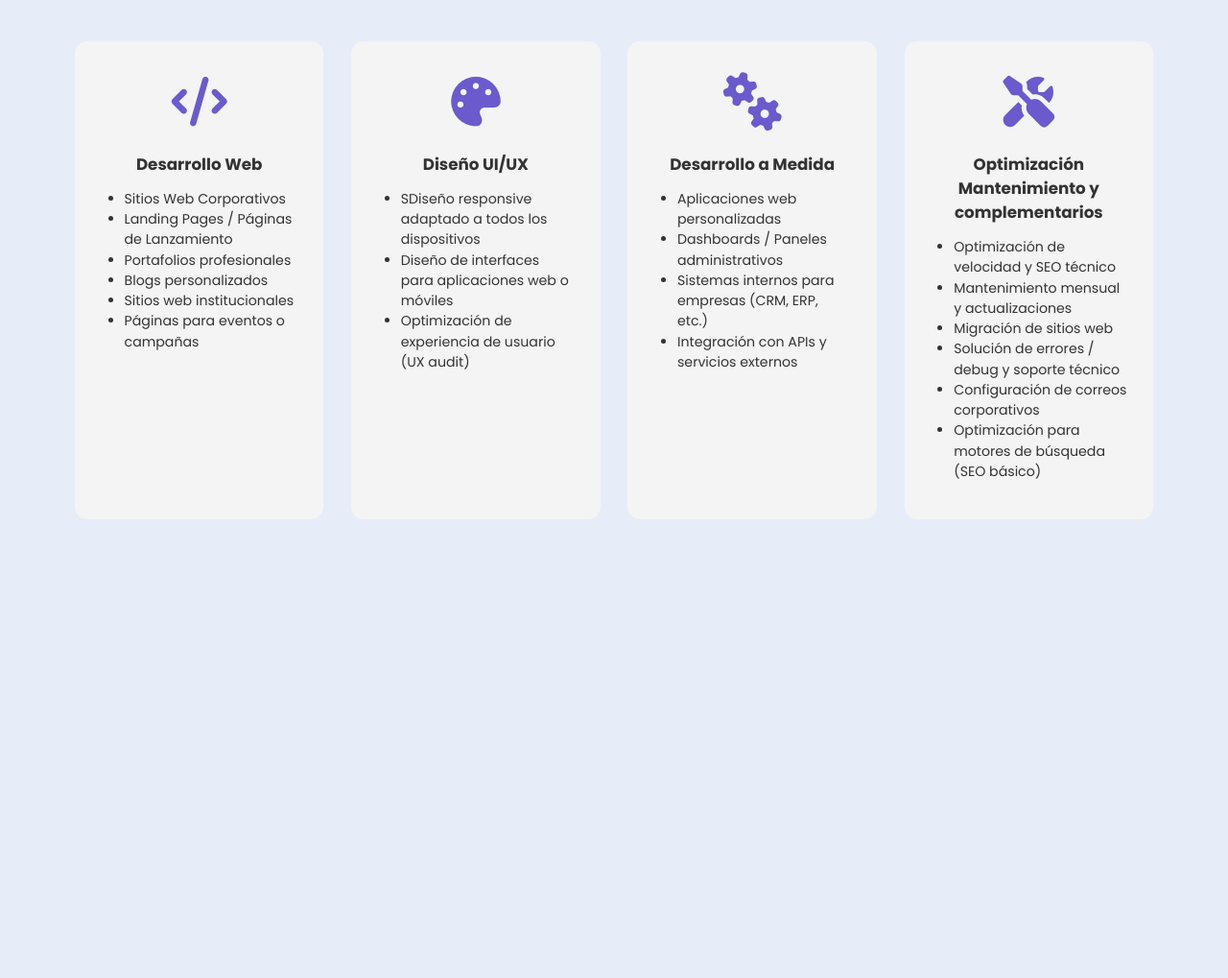
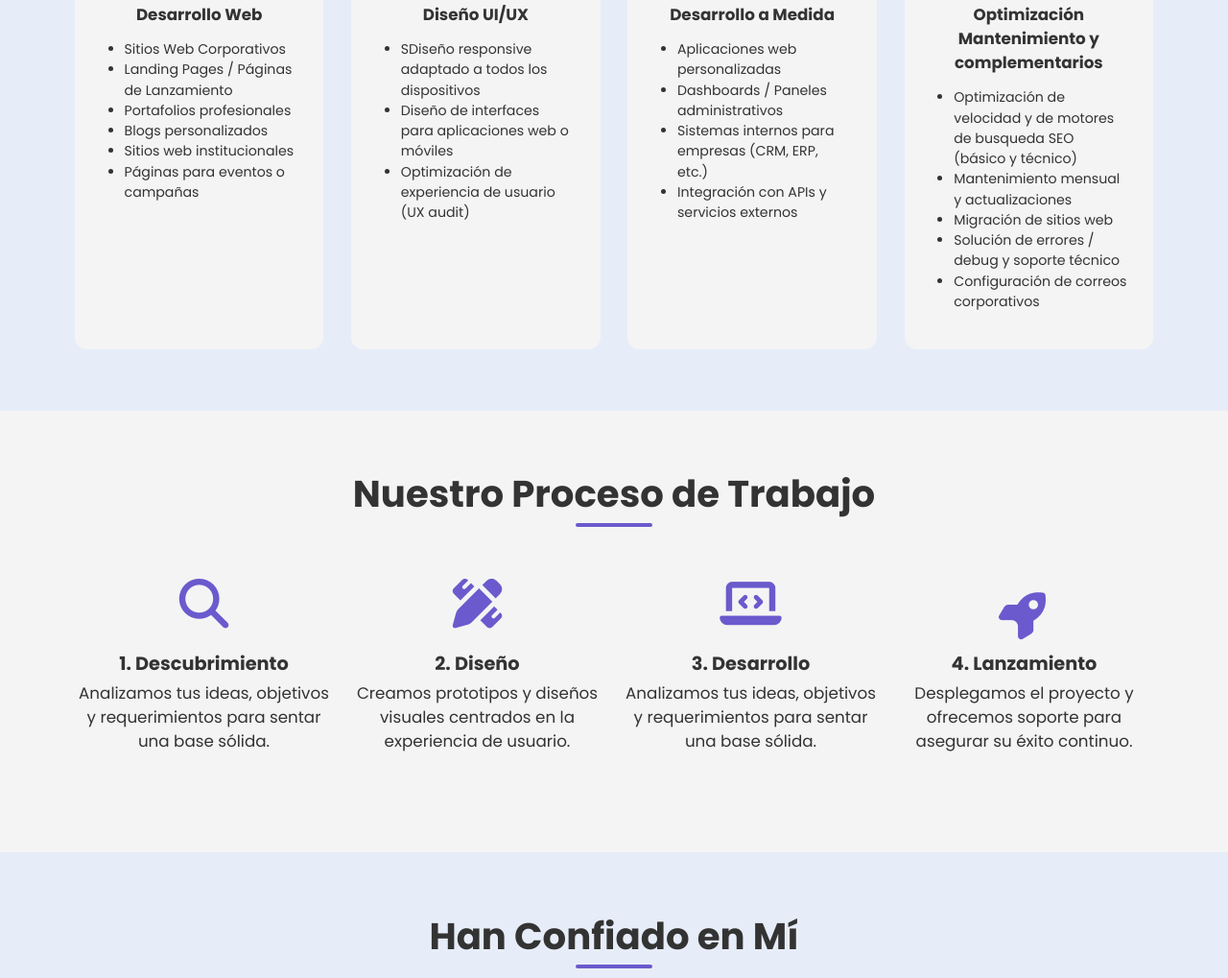
Before and after one commit to JCmontero22/PAGINA_FREELANCER, a plain HTML site: page index.html in a window 1280 px wide. Shown: the part 1781-2800 px from the top of the page at 96% size. Before the commit the page ends 2386 px from the top, so only its background shows below. Drawn offline with nearby package versions, Linux system fonts and the light colour scheme; some packages are replaced by stand-ins of ours; a script that the page names is missing.

Commit message:
actualizacion

```diff
--- a/assets/css/style.css
+++ b/assets/css/style.css
@@ -261,3 +261,20 @@ p{
 .servicios-card-body{
     font-size: 1.1rem;
 }
+
+/*************** PROCESO ***************/
+.content-proceso{
+    background-color: var(--light-color);
+    padding: 5rem 0;
+}
+
+.iconProceso{
+    font-size: 4rem;
+    color: var(--primary-color);
+    margin-bottom: 2rem;
+}
+
+/*************** OPINIONES ***************/
+.content-opiniones{
+    padding: 5rem 0;
+}
--- a/index.html
+++ b/index.html
@@ -52,7 +52,7 @@
                         <li class="nav-item"><a href="#inicio" class="nav-link active">Inicio</a></li>
                         <li class="nav-item"><a href="#sobre-nosotros" class="nav-link">Sobre nosotros</a></li>
                         <li class="nav-item"><a href="#servicios" class="nav-link">Servicios</a></li>
-                        <li class="nav-item"><a href="#portafolio" class="nav-link">Portafolio</a></li>
+                        <!-- <li class="nav-item"><a href="#portafolio" class="nav-link">Portafolio</a></li> -->
                         <li class="nav-item"><a href="#proceso" class="nav-link">Proceso</a></li>
                         <li class="nav-item"><a href="#opiniones" class="nav-link">Opiniones</a></li>
                         <li class="nav-item"><a href="#contacto" class="nav-link">Contacto</a></li>
@@ -96,7 +96,7 @@
                                 </div>
                             </div>
 
-                            <div class="row mt-3">
+                            <!-- <div class="row mt-3">
                                 <div class="col-md-12">
                                     <h4>Habilidades:</h4>
                                     <span class="skill-tag">HTML5 & CSS3</span>
@@ -106,7 +106,7 @@
                                     <span class="skill-tag">MySQL</span>
                                     <span class="skill-tag">Diseño UI/UX</span>
                                 </div>
-                            </div>
+                            </div> -->
                         </div>
                     </div>
                 </div>
@@ -162,18 +162,77 @@
                         <div class="serivicios-card-title">Optimización Mantenimiento y complementarios</div>
                         <div class="servicios-card-body">
                             <ul>
-                                <li>Optimización de velocidad y SEO técnico</li>
+                                <li>Optimización de velocidad y de motores de busqueda SEO (básico y técnico)</li>
                                 <li>Mantenimiento mensual y actualizaciones</li>
                                 <li>Migración de sitios web</li>
                                 <li>Solución de errores / debug y soporte técnico</li>
                                 <li>Configuración de correos corporativos</li>
-                                <li>Optimización para motores de búsqueda (SEO básico)</li>
                             </ul>
                         </div>
                     </div>
                 </div>
             </div>
         </section>
+
+        <section id="proceso" class="content-proceso">
+            <h2 class="text-center section-title">Nuestro Proceso de Trabajo</h2>
+            <div class="container" style="margin-top: 5rem;">
+                <div class="row">
+                    <div class="col-md-3 text-center">
+                        <i class="fas fa-search iconProceso"></i>
+                        <h4>1. Descubrimiento</h4>
+                        <p>Analizamos tus ideas, objetivos y requerimientos para sentar una base sólida.</p>
+                    </div>
+
+                    <div class="col-md-3 text-center">
+                        <i class="fas fa-pencil-ruler iconProceso"></i>
+                        <h4>2. Diseño</h4>
+                        <p>Creamos prototipos y diseños visuales centrados en la experiencia de usuario.</p>
+                    </div>
+
+                    <div class="col-md-3 text-center">
+                        <i class="fas fa-laptop-code iconProceso"></i>
+                        <h4>3. Desarrollo</h4>
+                        <p>Analizamos tus ideas, objetivos y requerimientos para sentar una base sólida.</p>
+                    </div>
+
+                    <div class="col-md-3 text-center iconProceso">
+                        <i class="fas fa-rocket"></i>
+                        <h4>4. Lanzamiento</h4>
+                        <p>Desplegamos el proyecto y ofrecemos soporte para asegurar su éxito continuo.</p>
+                    </div>
+                </div>
+            </div>
+        </section>
+
+        <section id="Opiniones" class="content-opiniones">
+            <h2 class="text-center section-title">Han Confiado en Mí</h2>
+            <div class="container" style="margin-top: 5rem;">
+                <div class="row">
+                    <div class="col-md-4">
+                        <div class="opinion-card">
+                            <p>"El equipo de trabajo fue excepcional, cumplieron con todos nuestros requisitos y más."</p>
+                            <h5>- Cliente Satisfecho</h5>
+                        </div>
+                    </div>
+
+                    <div class="col-md-4">
+                        <div class="opinion-card">
+                            <p>"La calidad del trabajo entregado superó nuestras expectativas. ¡Altamente recomendados!"</p>
+                            <h5>- Cliente Feliz</h5>
+                        </div>
+                    </div>
+
+                    <div class="col-md-4">
+                        <div class="opinion-card">
+                            <p>"Un servicio al cliente impecable y un producto final de alta calidad."</p>
+                            <h5>- Cliente Agradecido</h5>
+                        </div>
+                    </div>
+                </div>
+            </div>
+        </section>
+
     </main>
 
 
```
